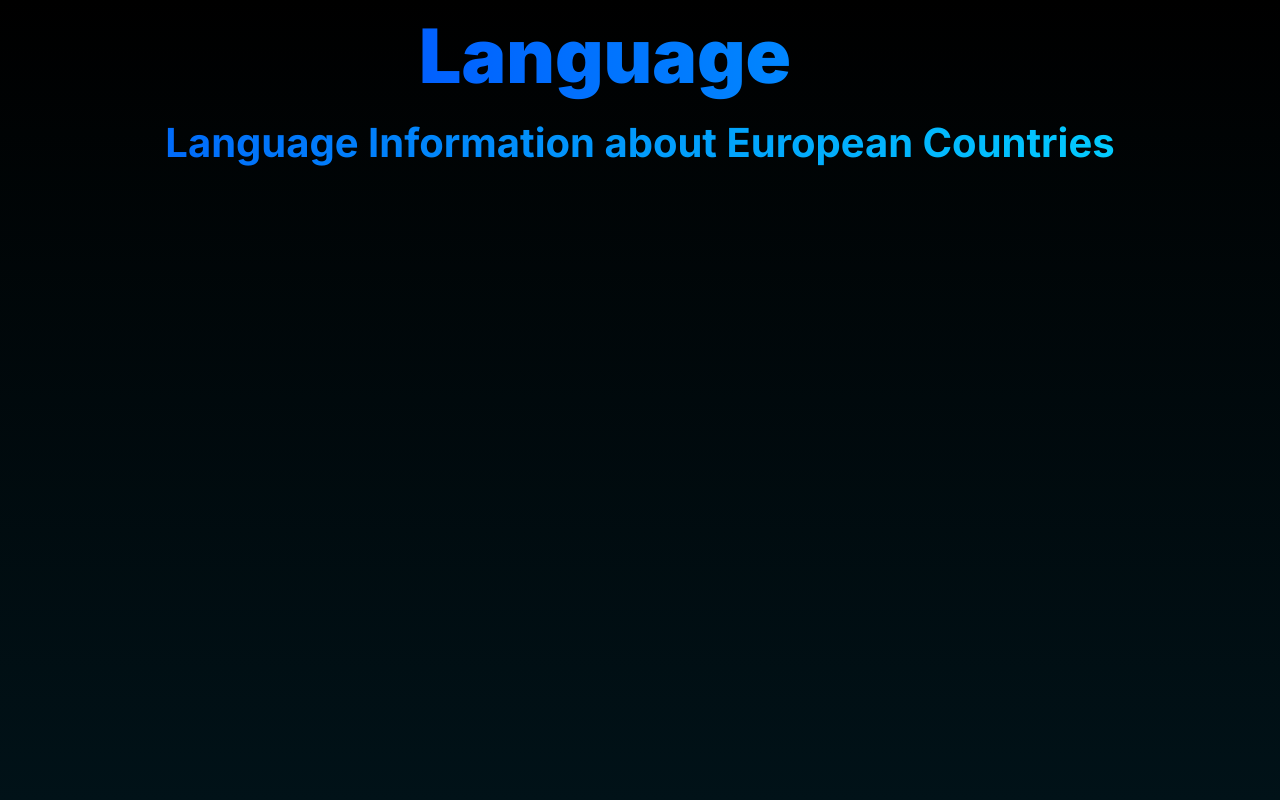
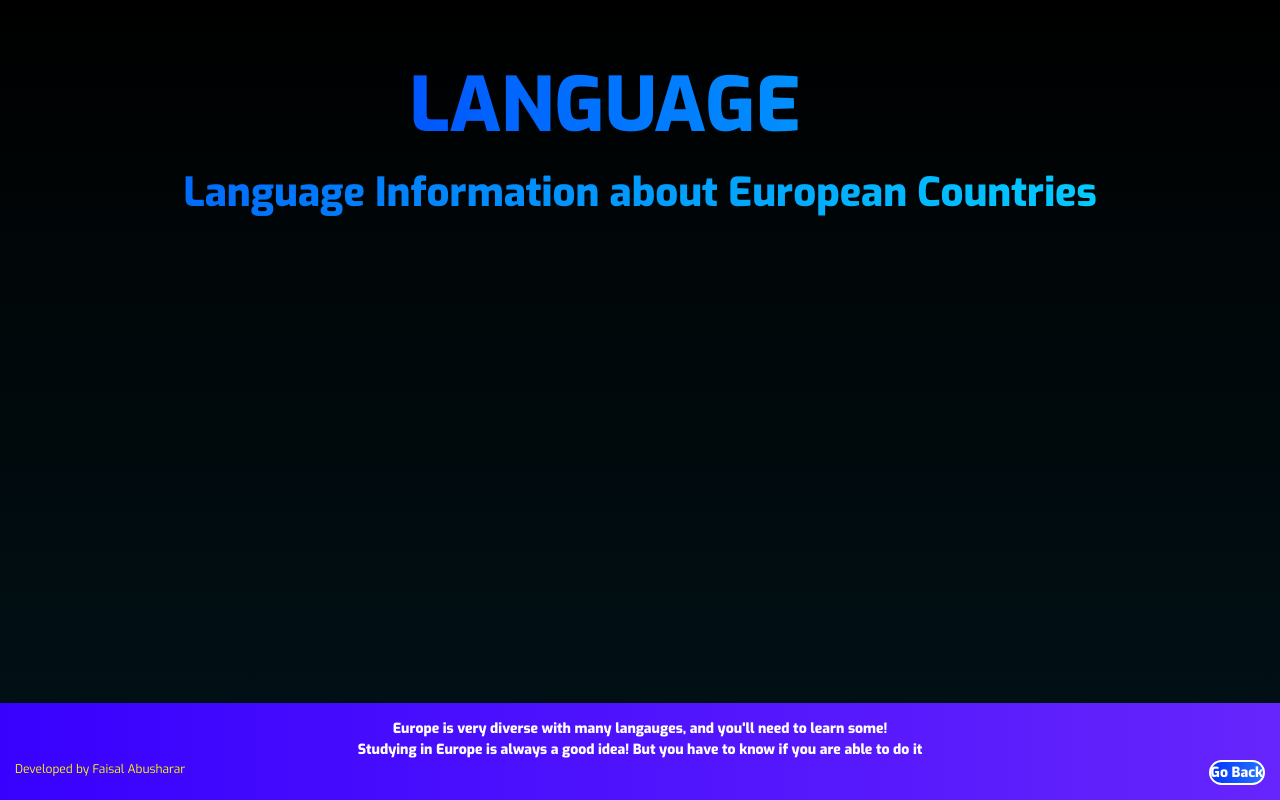
Before and after one commit to FaisalAbusharar/europe-university-info, a Next.js app: page /language in a window 1280 px wide. Built offline with nearby package versions, Linux system fonts and the light colour scheme.

Commit message:
making the basis of the language page

```diff
--- a/src/app/components/footer.jsx
+++ b/src/app/components/footer.jsx
@@ -1,4 +1,5 @@
 import Link from "next/link"
+import '../countries/countryPage.css'
 
 const Footer = ({
     footerInformation,
@@ -9,6 +10,8 @@ const Footer = ({
     returnButton = true,
 
 }) => {
+
+
 return(
     <div className="footerContainer">
         <p id="footer">{footerInformation}
--- a/src/app/language/page.tsx
+++ b/src/app/language/page.tsx
@@ -1,8 +1,23 @@
+import '../styles/languagePage.css'
+import { Poppins, Exo } from 'next/font/google';
+import Footer from '../components/footer'
+
+
+
+const poppins = Poppins({ subsets: ['latin'], weight: ['400', '700'] });
+const exo = Exo({subsets: ['latin'], weight: ['400', '800']})
+
 const Language = () => {
     return (
-        <main>
-            <h1 id="Title">Language</h1>
-            <h2 id="Subtitle"> <span id='gradientSubSub'>Language Information about European Countries</span></h2>
+        <main id='langaugeContainer' className={`${exo.className} flex flex-col min-h-screen`}>
+            <div className="flex-grow flex flex-col items-center justify-center">
+                <div id='titleContainer' className="text-center mb-auto mt-8">
+                    <h1 id="Title">LANGUAGE</h1>
+
+                    <h2 id="Subtitle"> <span id='gradientSubSub'>Language Information about European Countries</span></h2>
+                </div>
+            </div>
+            <Footer footerInformation={'Europe is very diverse with many langauges, and you\'ll need to learn some!'}></Footer>
         </main>
     )
 }
--- a/src/app/page.tsx
+++ b/src/app/page.tsx
@@ -49,7 +49,9 @@ const Home = () => {
             <StyledButton><p id="gradientButtonText">Finanicals</p></StyledButton>
             <StyledButton><p id="gradientButtonText">Admissions</p></StyledButton>
             <StyledButton><p id="gradientButtonText">Scholarships</p></StyledButton>
-            <StyledButton><p id="gradientButtonText">Language</p></StyledButton>
+            <Link href='/language'>
+              <StyledButton><p id="gradientButtonText">Language</p></StyledButton>
+            </Link>
           </div>
         </div>
       </div>
--- /dev/null
+++ b/src/app/styles/languagePage.css
@@ -0,0 +1,6 @@
+
+
+
+#titleContainer {
+    margin-top: 50px;
+}
```
